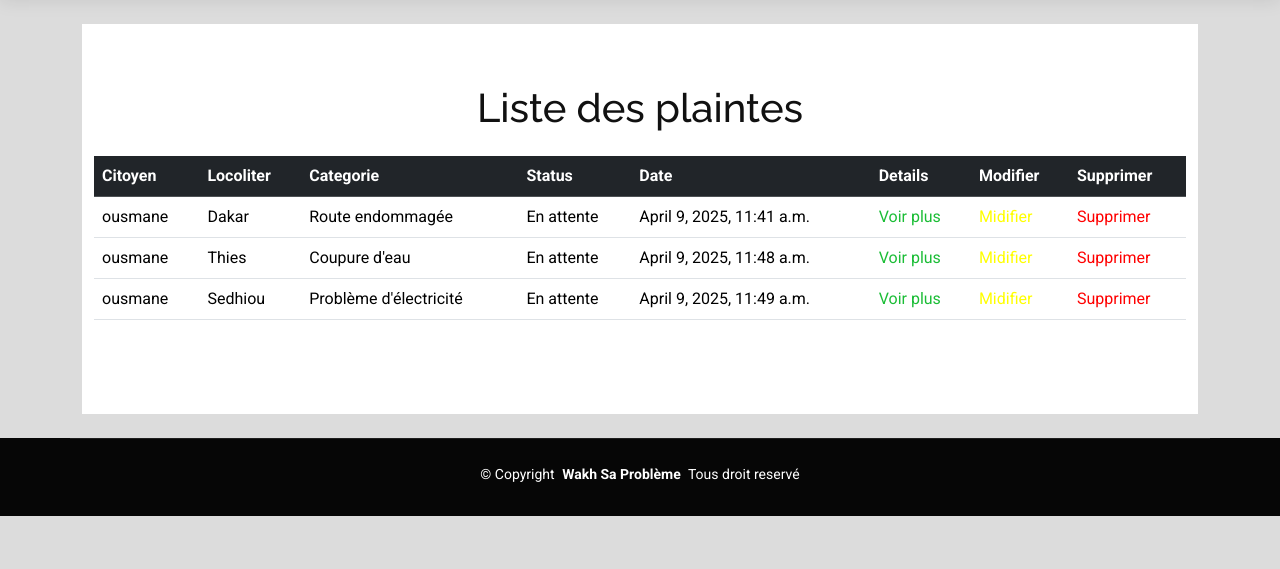
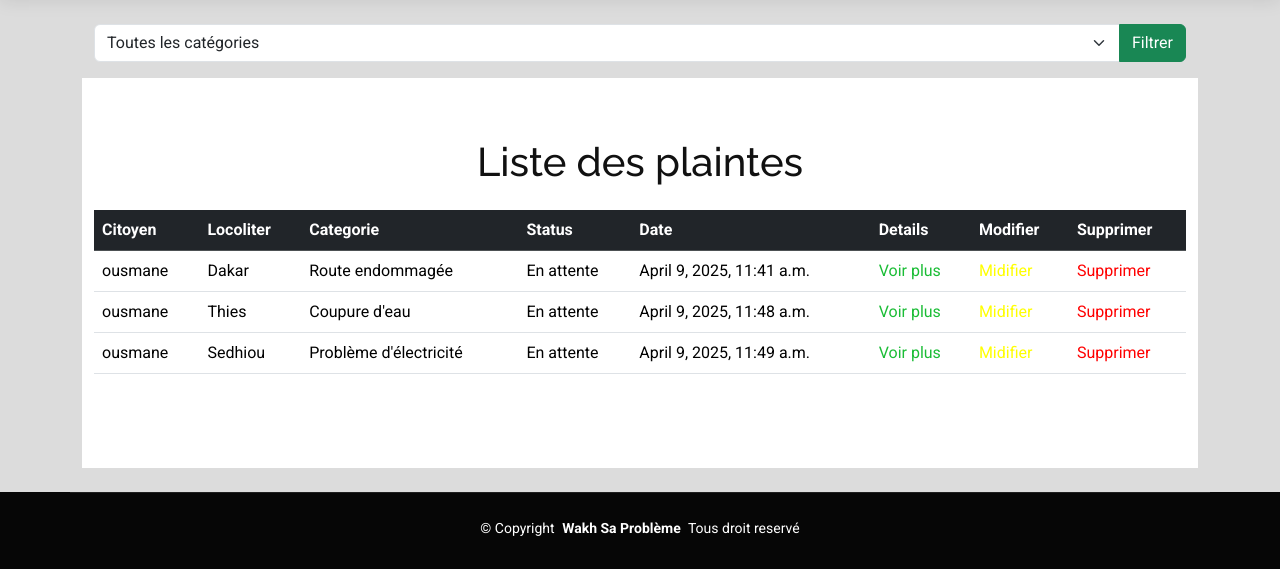
Before and after one commit to anf692/Gestion-plainte, a Django app: page /list/ in a window 1280 px wide. Shown: the part 76-645 px from the top of the page. Run offline with Django 5.2, Linux system fonts and the light colour scheme; data comes from the database, SQL or seed files in the repository; some libraries are stand-ins or nearby versions.

Commit message:
ajout d'un filtre par categorie de plaite

```diff
--- a/plainte/templates/index.html
+++ b/plainte/templates/index.html
@@ -9,6 +9,22 @@
     background-color:gainsboro ;
   }
 </style>
+
+
+
+
+
+<form method="GET" action="" class="container mb-3" id="searchForm">
+  <div class="input-group">
+    <select name="categorie" class="form-select" id="categorieSelect">
+      <option value="">Toutes les catégories</option>
+      {% for cat in categories %}
+        <option value="{{ cat }}" {% if request.GET.categorie == cat %}selected{% endif %}>{{ cat }}</option>
+      {% endfor %}
+    </select>
+    <button class="btn btn-success" type="submit">Filtrer</button>
+  </div>
+</form>
 
 <section style="height: 390px;">
   <h1 class="container text-center">Liste des plaintes</h1>
@@ -45,6 +61,11 @@
 
   </div>
 </section>
+<script>
+  document.getElementById('categorieSelect').addEventListener('change', function () {
+    document.getElementById('searchForm').submit();
+  });
+</script>
 
 
 {% endblock %}
--- a/plainte/views.py
+++ b/plainte/views.py
@@ -42,9 +42,23 @@
 
 
 #fonction pour afficher la listes des plainte
-def index (request):
-    plaintes = Plainte.objects.all().order_by('date_creation')
-    return render(request, 'index.html', {'plaintes': plaintes})
+from django.shortcuts import render
+from .models import Plainte
+
+def index(request):
+    categorie_recherche = request.GET.get('categorie', '')
+    plaintes = Plainte.objects.all()
+
+    if categorie_recherche:
+        plaintes = plaintes.filter(categorie=categorie_recherche)
+
+    categories = Plainte.objects.values_list('categorie', flat=True).distinct()
+
+    context = {
+        'plaintes': plaintes,
+        'categories': categories,
+    }
+    return render(request, 'index.html', context)
 
 #fonction pour afficher la details de chaque plainte
 def details(request, id):
```
